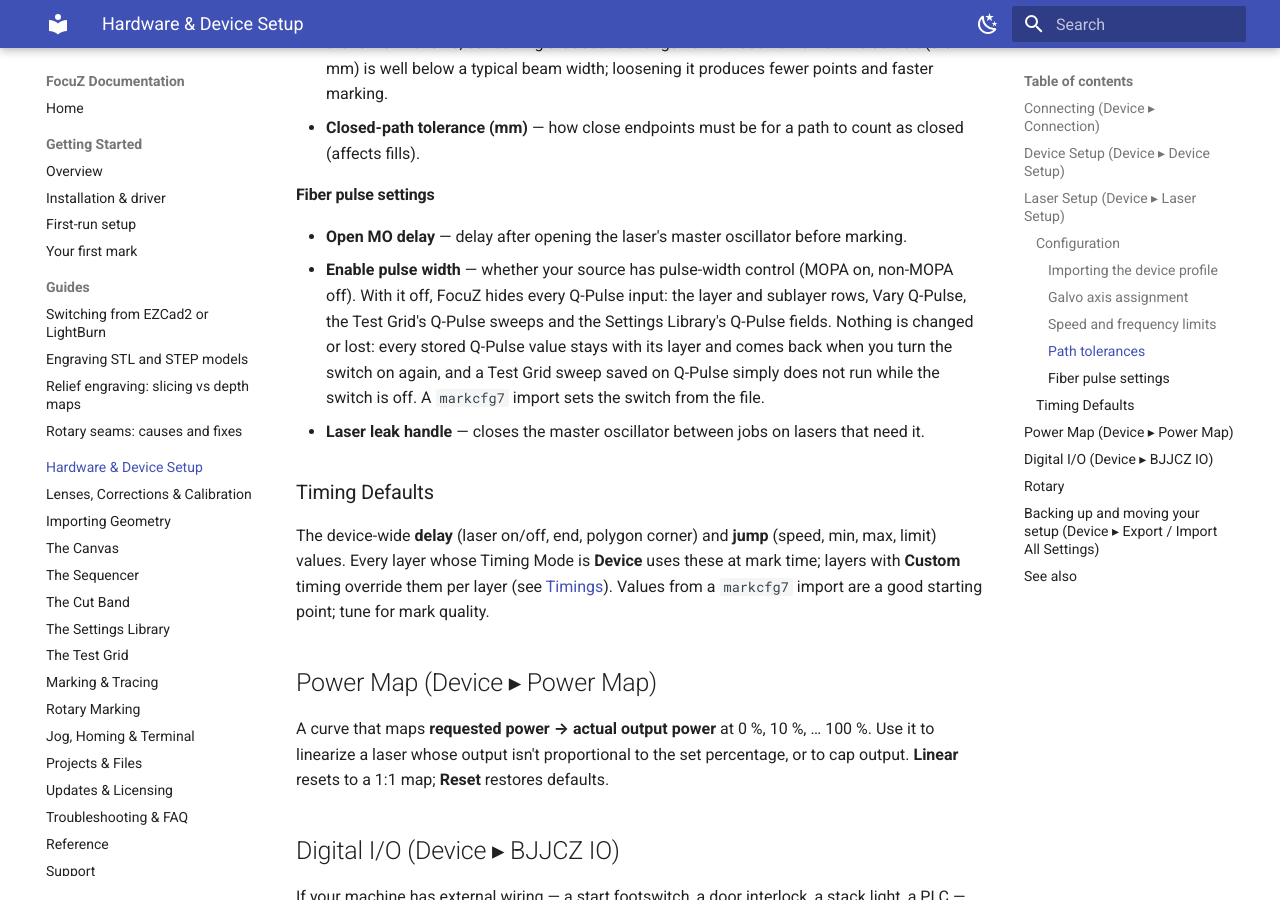
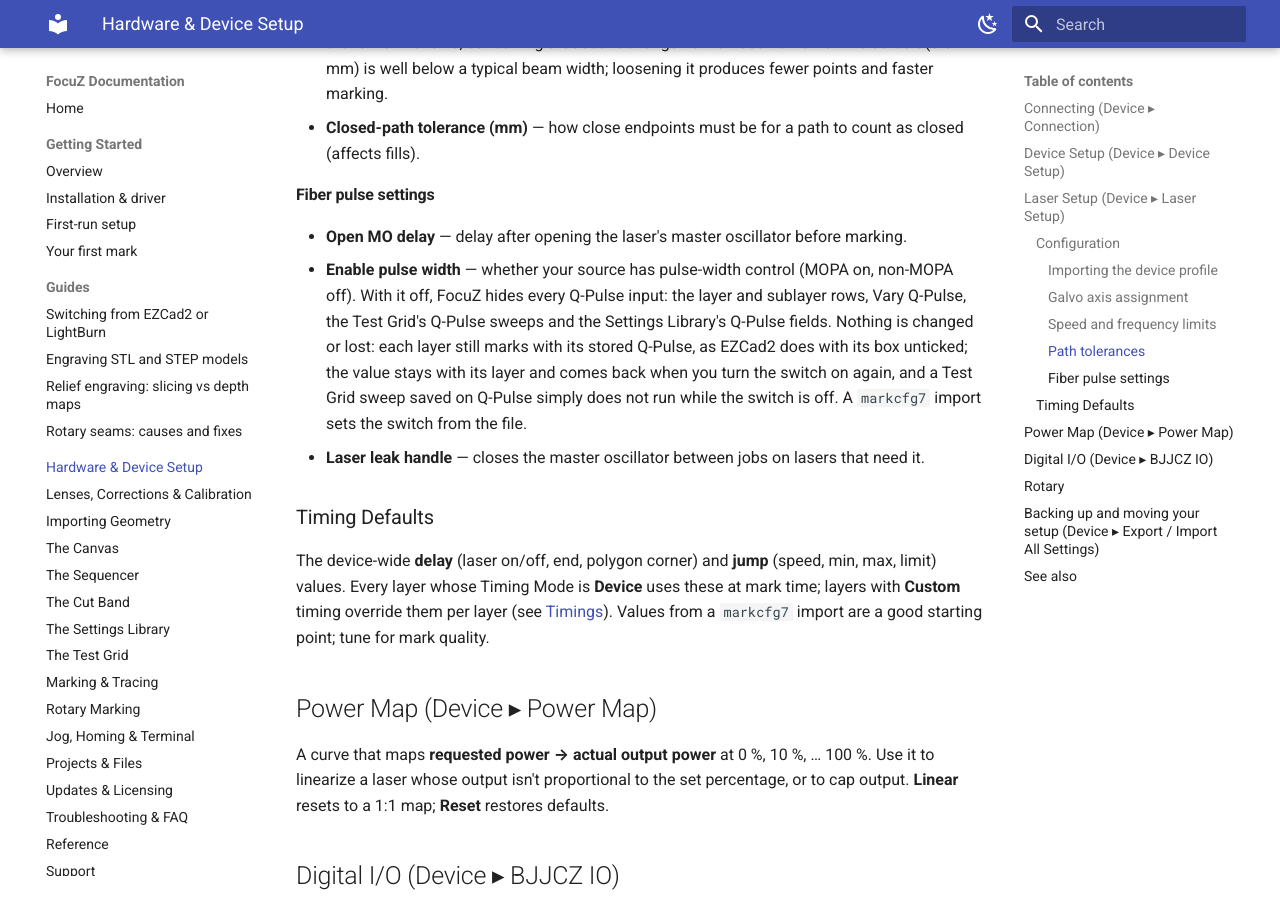
Before and after one commit to Lokahi-Shop/focuz-docs, an MkDocs documentation site: the page built from docs/hardware-setup.md, in a window 1280 px wide and 900 px high, scrolled down 3541 px. Built offline with MkDocs 1.6.1 and Material for MkDocs 9.7.7, drawn with Linux system fonts in a browser that asks for light colours.

Commit message:
Laser Setup: say the stored Q-Pulse is still sent while the switch is off
Co-Authored-By: Claude Fable 5.1 <noreply@anthropic.com>

```diff
--- a/docs/hardware-setup.md
+++ b/docs/hardware-setup.md
@@ -134,7 +134,7 @@ offered at all is the **Enable pulse width** switch under [Fiber pulse settings]
 - **Open MO delay** — delay after opening the laser's master oscillator before marking.
 - **Enable pulse width** — whether your source has pulse-width control (MOPA on, non-MOPA off). With it off,
   FocuZ hides every Q-Pulse input: the layer and sublayer rows, Vary Q-Pulse, the Test Grid's Q-Pulse sweeps
-  and the Settings Library's Q-Pulse fields. Nothing is changed or lost: every stored Q-Pulse value stays
+  and the Settings Library's Q-Pulse fields. Nothing is changed or lost: each layer still marks with its stored Q-Pulse, as EZCad2 does with its box unticked; the value stays
   with its layer and comes back when you turn the switch on again, and a Test Grid sweep saved on Q-Pulse
   simply does not run while the switch is off. A `markcfg7` import sets the switch from the file.
 - **Laser leak handle** — closes the master oscillator between jobs on lasers that need it.
```
